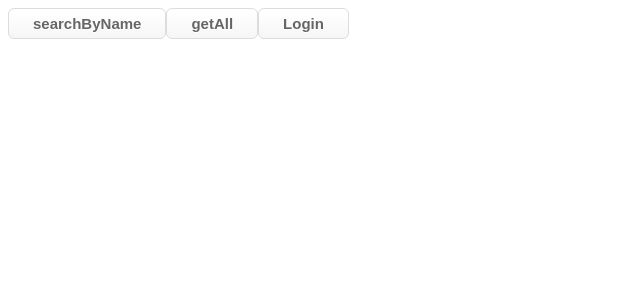
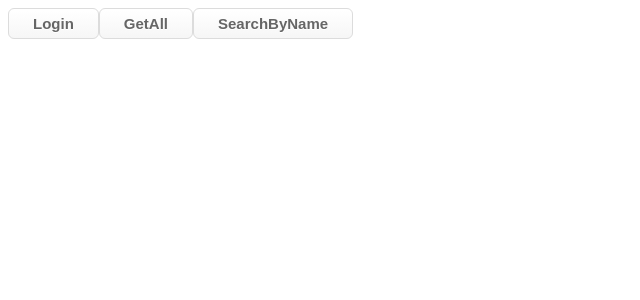
Before and after one commit to EricB-59/NurseProject_FE-Angular, an Angular app: page / in a window 1280 px wide. Shown: the top 300 px of the page, without its empty margins (0-640 px from the left). Built offline with nearby package versions, Linux system fonts and the light colour scheme.

Commit message:
solved issue

```diff
--- a/src/app/app.component.html
+++ b/src/app/app.component.html
@@ -1,6 +1,6 @@
 <nav>
-  <a class="button" routerLink="/searchByName">searchByName</a>
-  <a class="button" routerLink="/getAll">getAll</a>
   <a class="button" routerLink="/login">Login</a>
+  <a class="button" routerLink="/getAll">GetAll</a>
+  <a class="button" routerLink="/searchByName">SearchByName</a>
 </nav>
 <router-outlet />
```
